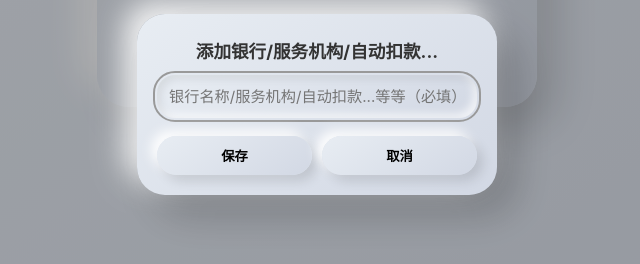
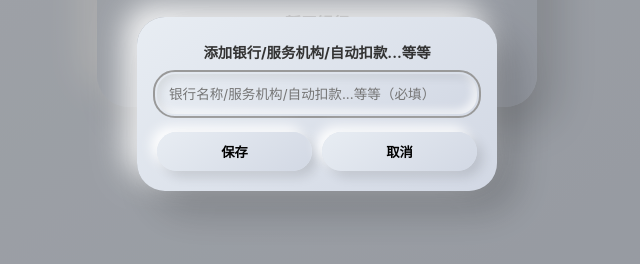
Before and after one commit to scorpion2u/payment-assistant, a plain HTML site: page index.html in a window 1280 px wide. Both pictures are taken after a click on the button "添加银行". Shown: the part 296-560 px from the top of the page, without its empty margins (323-963 px from the left). Drawn offline with Linux system fonts and the light colour scheme.

Commit message:
更新 index.html

```diff
--- a/index.html
+++ b/index.html
@@ -112,7 +112,7 @@
       max-width:360px;width:90%;display:flex;flex-direction:column;gap:12px;transform:scale(0.9);transition:transform 0.3s;
     }
     .form-overlay.show .form-panel{transform:scale(1);}
-    .form-title{font-weight:700;font-size:1.1rem;color:#333;text-align:center;}
+    .form-title{font-weight:700;font-size:0.9rem;color:#333;text-align:center;}
     .custom-select-wrapper{position:relative;display:block;user-select:none;}
     .custom-select-display{
       display:flex;align-items:center;justify-content:space-between;padding:12px;border-radius:18px;
@@ -158,7 +158,7 @@
     input{
       border:none;padding:12px;border-radius:18px;background:linear-gradient(145deg,#e8edf3,#d2d8e4);
       box-shadow:inset 4px 4px 8px rgba(0,0,0,0.08),inset -4px -4px 8px rgba(255,255,255,0.7);
-      font-size:0.95rem;font-family:inherit;
+      font-size:0.85rem;font-family:inherit;
     }
     .row-buttons{display:flex;gap:10px;margin-top:6px;}
     .row-buttons .btn{flex:1;}
@@ -358,7 +358,7 @@
 
   <div class="form-overlay" id="bankFormOverlay">
     <div class="form-panel">
-      <div class="form-title" id="bankFormTitle">添加银行/服务机构/自动扣款...</div>
+      <div class="form-title" id="bankFormTitle">添加银行/服务机构/自动扣款...等等</div>
       <input id="bankNameInput" placeholder="银行名称/服务机构/自动扣款...等等（必填）">
       <div class="row-buttons">
         <button id="bankSaveBtn" class="btn">保存</button>
```
